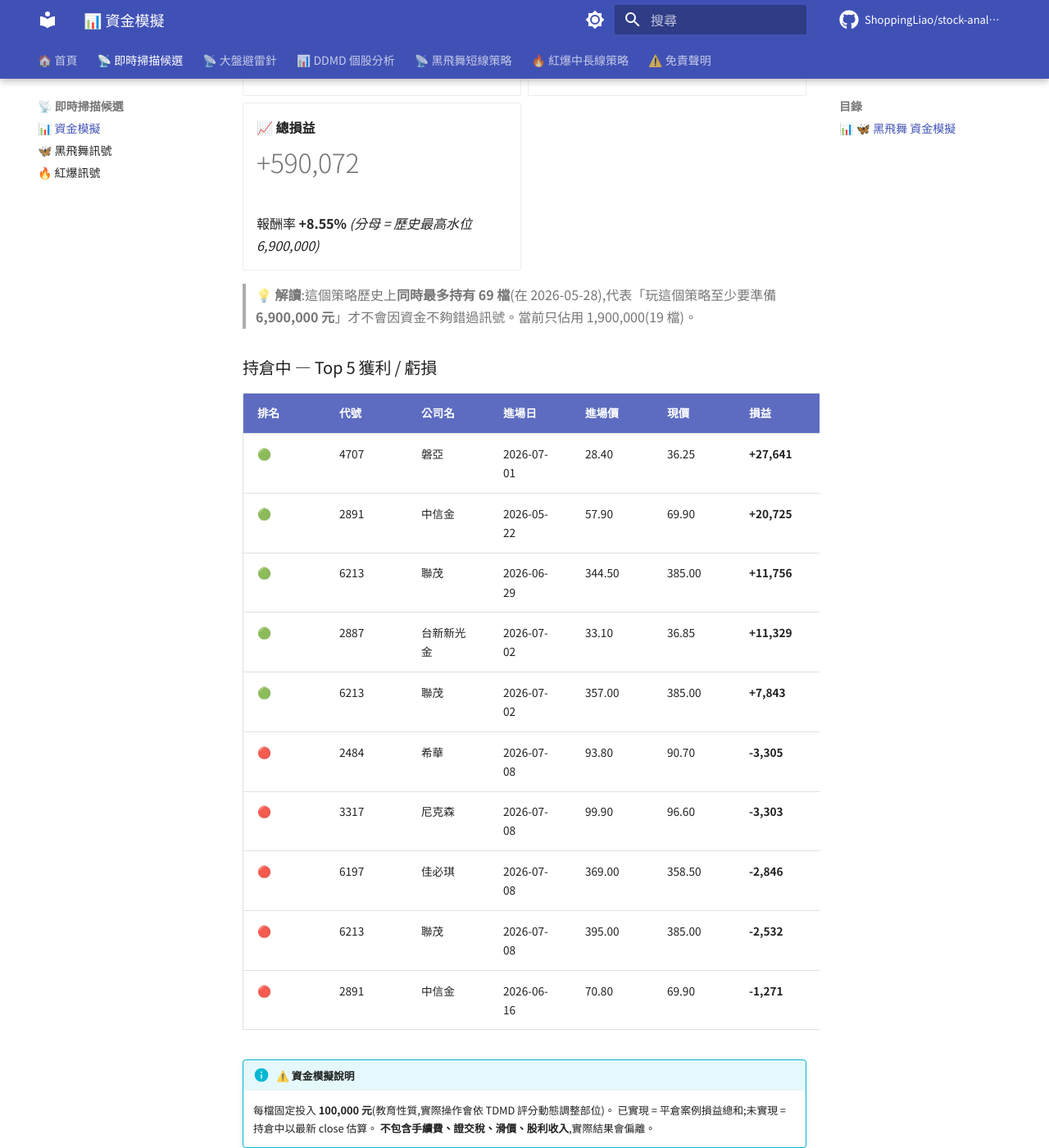
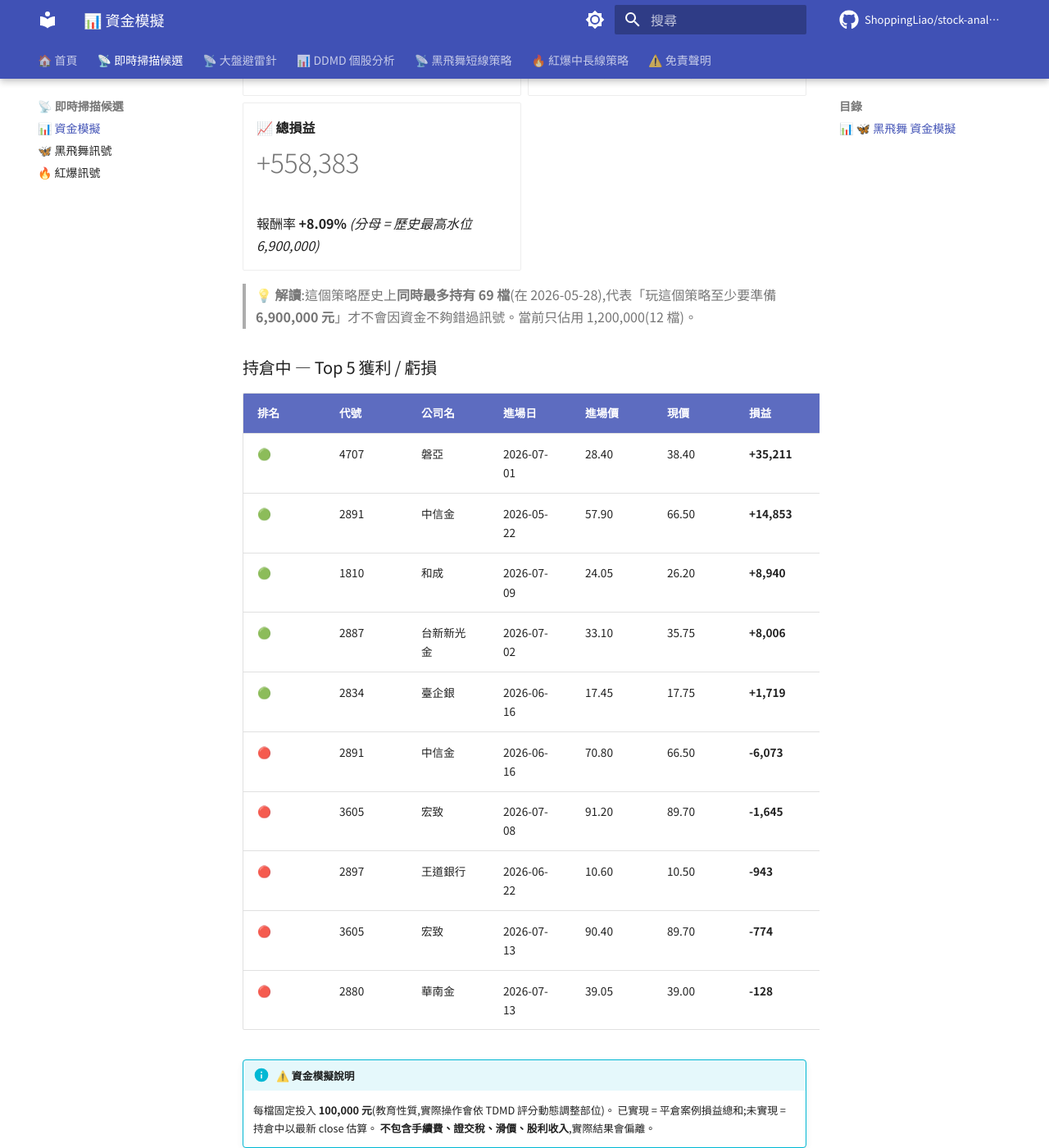
Before and after one commit to ShoppingLiao/stock-analysis-public, an MkDocs documentation site: the page built from docs/signals_capital.md, in a window 1280 px wide and 1400 px high, scrolled down 817 px. Shown: the whole window at 82% size. Built offline with MkDocs 1.6.1 and Material for MkDocs 9.7.7, drawn with Linux system fonts in a browser that asks for light colours; comment, search, counter and statistics services are not loaded; some of the changed text lies outside the part shown.

Commit message:
docs(signals): update BB + RB + capital (2026-07-13)

```diff
--- a/docs/signals_capital.md
+++ b/docs/signals_capital.md
@@ -17,9 +17,9 @@
 
 -   **💼 當前資金水位**
 
-    # 1,900,000
+    # 1,200,000
 
-    持倉 19 檔 × 100,000
+    持倉 12 檔 × 100,000
 
 -   **🌊 歷史最高水位**
 
@@ -29,40 +29,40 @@
 
 -   **🟢 已實現損益**
 
-    # +519,964
+    # +499,105
 
-    勝率 30.0% / 270 檔已平倉
+    勝率 30.3% / 277 檔已平倉
 
 -   **🟡 未實現損益**
 
-    # +70,109
+    # +59,279
 
-    持倉 19 檔(現價 vs 進場價)
+    持倉 12 檔(現價 vs 進場價)
 
 -   **📈 總損益**
 
-    # +590,072
+    # +558,383
 
-    報酬率 **+8.55%** _(分母 = 歷史最高水位 6,900,000)_
+    報酬率 **+8.09%** _(分母 = 歷史最高水位 6,900,000)_
 
 </div>
 
-> **💡 解讀**:這個策略歷史上**同時最多持有 69 檔**(在 2026-05-28),代表「玩這個策略至少要準備 **6,900,000 元**」才不會因資金不夠錯過訊號。當前只佔用 1,900,000(19 檔)。
+> **💡 解讀**:這個策略歷史上**同時最多持有 69 檔**(在 2026-05-28),代表「玩這個策略至少要準備 **6,900,000 元**」才不會因資金不夠錯過訊號。當前只佔用 1,200,000(12 檔)。
 
 ### 持倉中 — Top 5 獲利 / 虧損
 
 | 排名 | 代號 | 公司名 | 進場日 | 進場價 | 現價 | 損益 | 損益% |
 |------|------|--------|--------|--------|------|------|-------|
-| 🟢 | 4707 | 磐亞 | 2026-07-01 | 28.40 | 36.25 | **+27,641** | **+27.64%** |
-| 🟢 | 2891 | 中信金 | 2026-05-22 | 57.90 | 69.90 | **+20,725** | **+20.73%** |
-| 🟢 | 6213 | 聯茂 | 2026-06-29 | 344.50 | 385.00 | **+11,756** | **+11.76%** |
-| 🟢 | 2887 | 台新新光金 | 2026-07-02 | 33.10 | 36.85 | **+11,329** | **+11.33%** |
-| 🟢 | 6213 | 聯茂 | 2026-07-02 | 357.00 | 385.00 | **+7,843** | **+7.84%** |
-| 🔴 | 2484 | 希華 | 2026-07-08 | 93.80 | 90.70 | **-3,305** | **-3.30%** |
-| 🔴 | 3317 | 尼克森 | 2026-07-08 | 99.90 | 96.60 | **-3,303** | **-3.30%** |
-| 🔴 | 6197 | 佳必琪 | 2026-07-08 | 369.00 | 358.50 | **-2,846** | **-2.85%** |
-| 🔴 | 6213 | 聯茂 | 2026-07-08 | 395.00 | 385.00 | **-2,532** | **-2.53%** |
-| 🔴 | 2891 | 中信金 | 2026-06-16 | 70.80 | 69.90 | **-1,271** | **-1.27%** |
+| 🟢 | 4707 | 磐亞 | 2026-07-01 | 28.40 | 38.40 | **+35,211** | **+35.21%** |
+| 🟢 | 2891 | 中信金 | 2026-05-22 | 57.90 | 66.50 | **+14,853** | **+14.85%** |
+| 🟢 | 1810 | 和成 | 2026-07-09 | 24.05 | 26.20 | **+8,940** | **+8.94%** |
+| 🟢 | 2887 | 台新新光金 | 2026-07-02 | 33.10 | 35.75 | **+8,006** | **+8.01%** |
+| 🟢 | 2834 | 臺企銀 | 2026-06-16 | 17.45 | 17.75 | **+1,719** | **+1.72%** |
+| 🔴 | 2891 | 中信金 | 2026-06-16 | 70.80 | 66.50 | **-6,073** | **-6.07%** |
+| 🔴 | 3605 | 宏致 | 2026-07-08 | 91.20 | 89.70 | **-1,645** | **-1.64%** |
+| 🔴 | 2897 | 王道銀行 | 2026-06-22 | 10.60 | 10.50 | **-943** | **-0.94%** |
+| 🔴 | 3605 | 宏致 | 2026-07-13 | 90.40 | 89.70 | **-774** | **-0.77%** |
+| 🔴 | 2880 | 華南金 | 2026-07-13 | 39.05 | 39.00 | **-128** | **-0.13%** |
 
 !!! info "⚠️ 資金模擬說明"
     每檔固定投入 **100,000 元**(教育性質,實際操作會依 TDMD 評分動態調整部位)。
@@ -97,15 +97,15 @@
 
 -   **🟡 未實現損益**
 
-    # +3,241,506
+    # +2,843,072
 
     持倉 129 檔(現價 vs 進場價)
 
 -   **📈 總損益**
 
-    # +2,650,340
+    # +2,251,907
 
-    報酬率 **+16.67%** _(分母 = 歷史最高水位 15,900,000)_
+    報酬率 **+14.16%** _(分母 = 歷史最高水位 15,900,000)_
 
 </div>
 
@@ -115,16 +115,16 @@
 
 | 排名 | 代號 | 公司名 | 進場日 | 進場價 | 現價 | 損益 | 損益% |
 |------|------|--------|--------|--------|------|------|-------|
-| 🟢 | 6182 | 合晶 | 2026-05-08 | 56.90 | 172.50 | **+203,163** | **+203.16%** |
-| 🟢 | 2061 | 風青 | 2026-05-22 | 26.65 | 74.70 | **+180,300** | **+180.30%** |
-| 🟢 | 6834 | 天二科技 | 2026-05-08 | 48.10 | 130.00 | **+170,270** | **+170.27%** |
-| 🟢 | 3090 | 日電貿 | 2026-05-08 | 113.50 | 286.50 | **+152,423** | **+152.42%** |
-| 🟢 | 8261 | 富鼎 | 2026-05-14 | 136.00 | 325.00 | **+138,971** | **+138.97%** |
-| 🔴 | 2413 | 環科 | 2026-06-12 | 61.20 | 45.30 | **-25,980** | **-25.98%** |
-| 🔴 | 1460 | 宏遠 | 2026-07-03 | 8.58 | 7.17 | **-16,434** | **-16.43%** |
-| 🔴 | 6156 | 松上 | 2026-07-02 | 32.00 | 26.95 | **-15,781** | **-15.78%** |
-| 🔴 | 1455 | 集盛 | 2026-07-03 | 11.00 | 9.30 | **-15,455** | **-15.45%** |
-| 🔴 | 1314 | 中石化 | 2026-07-06 | 10.40 | 8.90 | **-14,423** | **-14.42%** |
+| 🟢 | 6182 | 合晶 | 2026-05-08 | 56.90 | 189.50 | **+233,040** | **+233.04%** |
+| 🟢 | 6834 | 天二科技 | 2026-05-08 | 48.10 | 129.00 | **+168,191** | **+168.19%** |
+| 🟢 | 2061 | 風青 | 2026-05-22 | 26.65 | 67.30 | **+152,533** | **+152.53%** |
+| 🟢 | 3090 | 日電貿 | 2026-05-08 | 113.50 | 258.00 | **+127,313** | **+127.31%** |
+| 🟢 | 8261 | 富鼎 | 2026-05-14 | 136.00 | 292.50 | **+115,074** | **+115.07%** |
+| 🔴 | 2413 | 環科 | 2026-06-12 | 61.20 | 45.75 | **-25,245** | **-25.25%** |
+| 🔴 | 3060 | 銘異 | 2026-06-22 | 41.65 | 34.35 | **-17,527** | **-17.53%** |
+| 🔴 | 1460 | 宏遠 | 2026-07-03 | 8.58 | 7.10 | **-17,249** | **-17.25%** |
+| 🔴 | 1455 | 集盛 | 2026-07-03 | 11.00 | 9.12 | **-17,091** | **-17.09%** |
+| 🔴 | 3675 | 德微 | 2026-06-24 | 422.00 | 356.50 | **-15,521** | **-15.52%** |
 
 !!! info "⚠️ 資金模擬說明"
     每檔固定投入 **100,000 元**(教育性質,實際操作會依 TDMD 評分動態調整部位)。
@@ -139,9 +139,9 @@
 
 -   **💼 當前資金水位**
 
-    # 14,800,000
+    # 14,100,000
 
-    BB 1,900,000 + RB 12,900,000
+    BB 1,200,000 + RB 12,900,000
 
 -   **🌊 兩策略歷史最高水位**
 
@@ -151,21 +151,21 @@
 
 -   **🟢 已實現損益**
 
-    # -71,202
+    # -92,061
 
-    BB +519,964 + RB -591,165
+    BB +499,105 + RB -591,165
 
 -   **🟡 未實現損益**
 
-    # +3,311,614
+    # +2,902,351
 
-    BB +70,109 + RB +3,241,506
+    BB +59,279 + RB +2,843,072
 
 -   **📈 總損益**
 
-    # +3,240,413
+    # +2,810,290
 
-    報酬率 **+14.21%** _(分母 = 兩策略歷史最高水位)_
+    報酬率 **+12.33%** _(分母 = 兩策略歷史最高水位)_
 
 </div>
 
```
Also changed, not shown: docs/signals_black_butterfly.md (+59 -56 lines), docs/signals_red_burst.md (+1 -1 lines).
